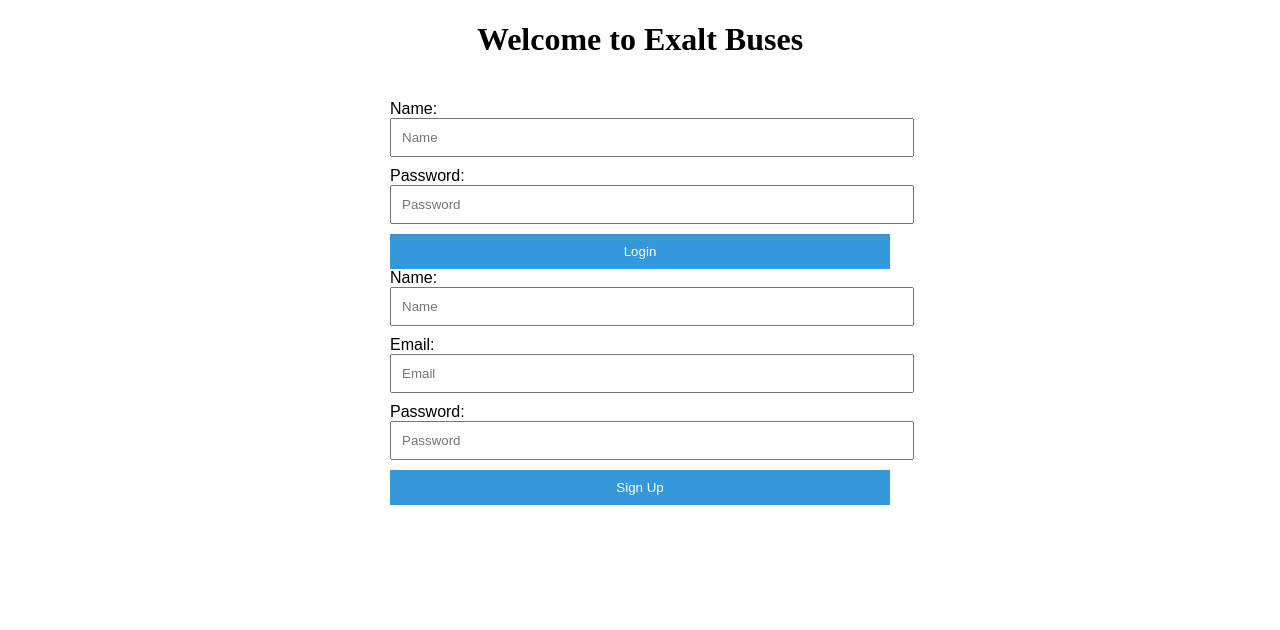
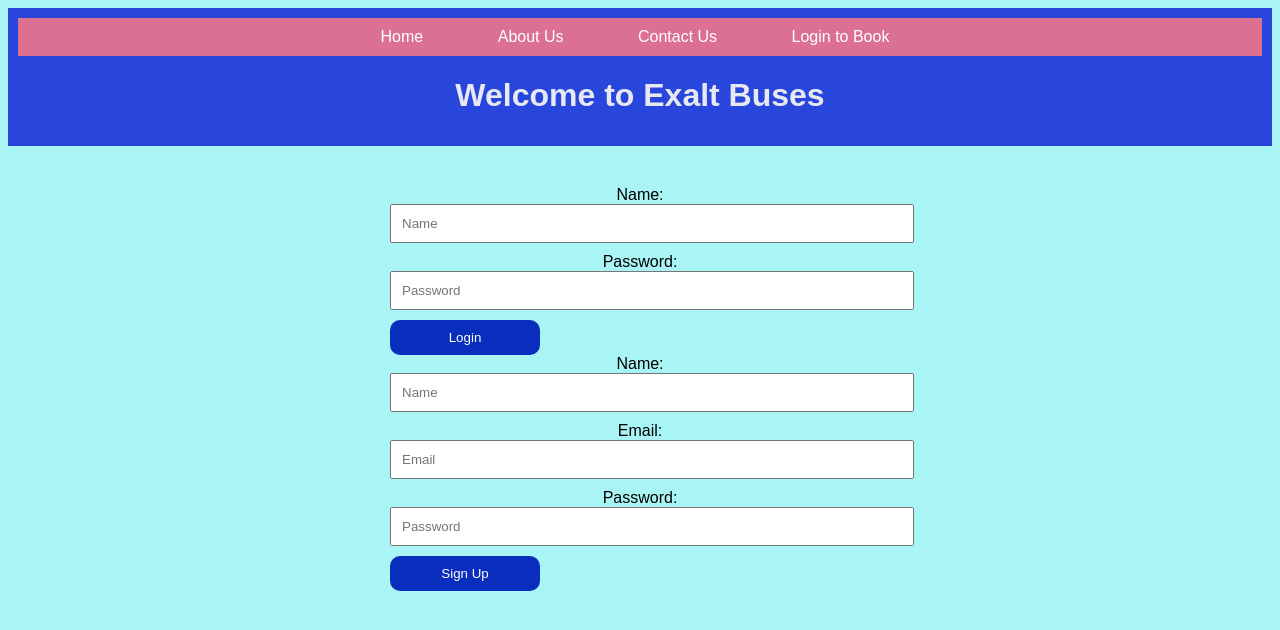
Before and after one commit to kipngenohaaron/Bus_Ticket_Booking, a plain HTML site: page login.html in a window 1280 px wide. Drawn offline with Linux system fonts and the light colour scheme.

Commit message:
db.json added

```diff
--- a/login.css
+++ b/login.css
@@ -28,14 +28,16 @@ select {
 
 button {
     display: block;
-    width: 100%;
+    width: 30%;
     padding: 10px;
-    background-color: #3498db;
+    background-color: #092dbd;
     color: #fff;
     border: none;
     cursor: pointer;
+    border-radius: 10px;
+
 }
 
 button:hover {
-    background-color: #2980b9;
+    background-color: #4cdd5a;
 }
--- a/login.html
+++ b/login.html
@@ -4,9 +4,18 @@
     <meta charset="UTF-8">
     <title>Exalt Buses</title>
     <link rel="stylesheet" href="./login.css">
+    <link rel="stylesheet" href="style.css">
 </head>
 <body class="home">
     <header>
+        <nav>
+            <ul>
+              <li><a href="index.html">Home</a></li>
+              <li><a href="about.html">About Us</a></li>
+              <li><a href="contacts.html">Contact Us</a></li>
+               <li><a href="login.html">Login to Book</a></li>
+            </ul>
+          </nav>
         <h1>Welcome to Exalt Buses</h1>
     </header>
     <section>
```
